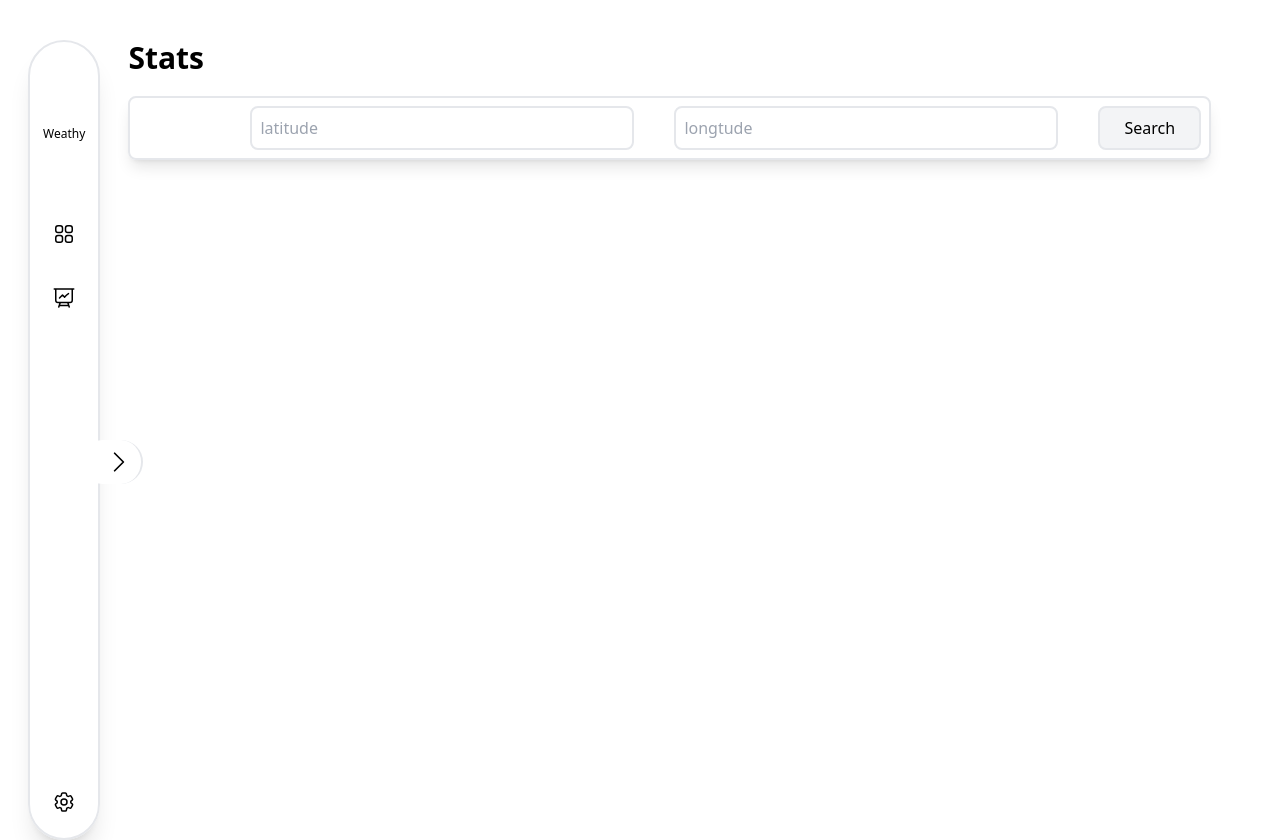
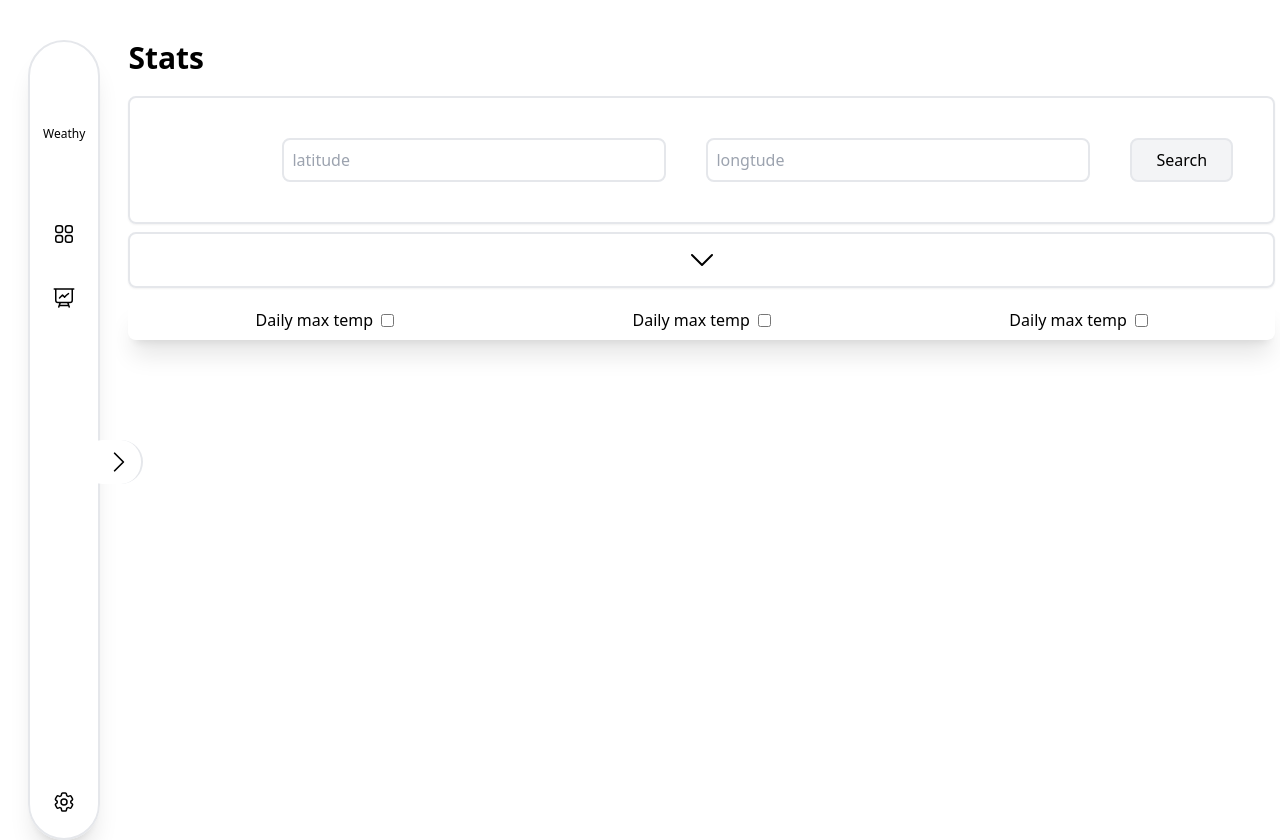
Before and after one commit to mikek1337/weather_app, a React (Vite) app: page /stat in a window 1280 px wide. Built offline with nearby package versions, Linux system fonts and the light colour scheme.

Commit message:
added more filters for stat

```diff
--- a/package.json
+++ b/package.json
@@ -11,6 +11,7 @@
   "dependencies": {
     "chart.js": "^4.2.1",
     "react": "^18.2.0",
+    "react-chartjs-2": "^5.2.0",
     "react-dom": "^18.2.0",
     "react-query": "^3.39.3",
     "react-router-dom": "^6.9.0"
--- a/src/pages/home/Home.tsx
+++ b/src/pages/home/Home.tsx
@@ -1,11 +1,14 @@
-import React, { useEffect } from "react";
+import React, { useState } from "react";
 import UseFetchHook from '../../common/hooks/UseFetchHook';
 import { getFullDay } from '../../common/utils/utils';
 import Loading from "../../common/components/Loading";
 import Chart from 'chart.js/auto'
 function Home() {
     // request to the api using a custom hook
-    const { isLoading, error, data } = UseFetchHook('currentWeather', "https://api.open-meteo.com/v1/forecast?latitude=9.02&longitude=38.75&hourly=relativehumidity_2m,apparent_temperature,visibility&daily=temperature_2m_max,sunrise,sunset,uv_index_max&current_weather=true&timezone=auto");
+    const [latitude, setLatitude] = useState(9.02);
+    const [longitude, setLongtude] = useState(38.75);
+    navigator.geolocation.getCurrentPosition((position: GeolocationPosition) =>{ setLatitude(position.coords.latitude); setLongtude(position.coords.longitude)}, (error: any) => console.log(error));
+    const { isLoading, error, data } = UseFetchHook('currentWeather', `https://api.open-meteo.com/v1/forecast?latitude=${latitude}&longitude=${longitude}&hourly=relativehumidity_2m,apparent_temperature,visibility&daily=temperature_2m_max,sunrise,sunset,uv_index_max&current_weather=true&timezone=auto`);
     if (isLoading) { return <Loading /> }
     if (error) return 'reload me';
     const createChart = () => {
--- a/src/pages/stat/Index.tsx
+++ b/src/pages/stat/Index.tsx
@@ -1,30 +1,84 @@
 import { useState } from "react"
 import UseFetchHook from "../../common/hooks/UseFetchHook";
-function Stat()
-{
-    const [latitude,setLatitude] = useState(8.9806);
-    const [longtiude, setLongtude] = useState( 38.7578);
-    const query = ()=>{
+import { Bar } from 'react-chartjs-2'
+function Stat() {
+    const [latitude, setLatitude] = useState(8.9806);
+    const [longtiude, setLongtude] = useState(38.7578);
+    const [data, setData] = useState(null);
+    const [error, setError] = useState(null);
+    const query = () => {
 
-        let url = `https://api.open-meteo.com/v1/forecast?latitude=${latitude}&${longtiude}&hourly=relativehumidity_2m,apparent_temperature,visibility`;
-        const {isLoading, error, data} = UseFetchHook("search",url);
+        let url = `https://api.open-meteo.com/v1/forecast?latitude=${latitude}&longitude=${longtiude}&hourly=temperature_2m&timezone=auto`;
+        fetch(url)
+            .then(res => res.json())
+            .then(data => setData(data))
+            .catch((reason: any) => {
+                setError(reason);
+            })
+
     }
-    return(
+    return (
         <div className="h-full w-fit ">
             <h1 className="font-semibold text-3xl dark:text-gray-300">Stats</h1>
-            <div className="flex shadow-lg md:flex-row flex-col justify-center h-fit  border-2 dark:border-0 dark:bg-black dark:shadow-black mt-5 md:w-[90%] lg:w-fit  p-2  items-center  gap-10 rounded-lg">
-                <div className=" lg:ml-28 ">
-                    <input className="rounded-lg border-2 p-2 w-96" type="text" placeholder="latitude" onChange={(e)=>setLatitude
-                    (parseInt(e.target.value))}/>
+            <div className="grid grid-flow-row gap-5 md:gap-5">
+                <div className="w-full">
+                    <div className="flex shadow-sm md:flex-row flex-col justify-center h-fit  border-2 dark:border-0 dark:bg-black dark:shadow-black mt-5 md:w-[90%]  lg:w-fit   p-10  items-center  gap-10 rounded-lg">
+                        <div className="lg:ml-28 ">
+                            <input className="rounded-lg border-2 p-2 w-96" type="number" placeholder="latitude" onChange={(e) => setLatitude
+                                (parseInt(e.target.value))} />
+                        </div>
+                        <div>
+                            <input className="rounded-lg border-2 p-2 w-96" type="number" placeholder="longtude" onChange={(e) => setLongtude
+                                (parseInt(e.target.value))} />
+                        </div>
+                        <div className="">
+                            <button className="border-2 rounded-lg p-2 px-6 bg-gray-100" onClick={query}>Search</button>
+                        </div>
+                    </div>
+                    <div className="mt-2 ">
+                        <button data-modal-target="defaultModal" data-modal-toggle="defaultModal" className="block  shadow-sm  w-full border-2  hover:bg-gray-100 focus:ring-4 focus:outline-none focus:ring-blue-300 font-medium rounded-lg text-sm px-5 py-2.5 text-center dark:bg-blue-600 dark:hover:bg-blue-700 dark:focus:ring-blue-800" type="button">
+                            <svg className="w-8 h-8 mx-auto" fill="none" stroke="currentColor" strokeWidth={1.5} viewBox="0 0 24 24" xmlns="http://www.w3.org/2000/svg" aria-hidden="true">
+                                <path strokeLinecap="round" strokeLinejoin="round" d="M19.5 8.25l-7.5 7.5-7.5-7.5" />
+                            </svg>
+                        </button>
+                    </div>
+                    <div id="defaultModal" aria-hidden="true" className="dark:bg-black  dark:text-white w-full mt-3  justify-center items-center rounded-lg shadow-xl   p-2">
+                        <div className="grid grid-cols-3">
+                            <div className="flex justify-center items-center gap-2">
+                                <label htmlFor="max_temp">Daily max temp</label>
+                                <input type="checkbox" name="" id="max_temp" />
+                            </div>
+                            <div className="flex justify-center items-center gap-2">
+                                <label htmlFor="max_temp">Daily max temp</label>
+                                <input type="checkbox" name="" id="max_temp" />
+                            </div>
+                            <div className="flex justify-center items-center gap-2">
+                                <label htmlFor="max_temp">Daily max temp</label>
+                                <input type="checkbox" name="" id="max_temp" />
+                            </div>
+
+                        </div>
+
+
+                    </div>
                 </div>
-                <div>
-                    <input className="rounded-lg border-2 p-2 w-96" type="text" placeholder="longtude" onChange={(e)=>setLongtude
-                    (parseInt(e.target.value))}/>
-                </div>
-                <div className="">
-                    <button className="border-2 rounded-lg p-2 px-6 bg-gray-100">Search</button>
+                <div className="dark:bg-black">
+                    {data && <Bar className="w-full"
+                        datasetIdKey='id'
+                        data={{
+                            labels: data.hourly.time.map((value: any, index: number) => value.split("T")[1]),
+                            datasets: [
+                                {
+                                    label: "Hourly temp",
+                                    data: data.hourly.temperature_2m
+                                }
+                            ]
+                        }}
+                    />}
+
                 </div>
             </div>
+
         </div>
     )
 }
```
Also changed, not shown: 1 other file (tests, documents, lock files or other folders).
